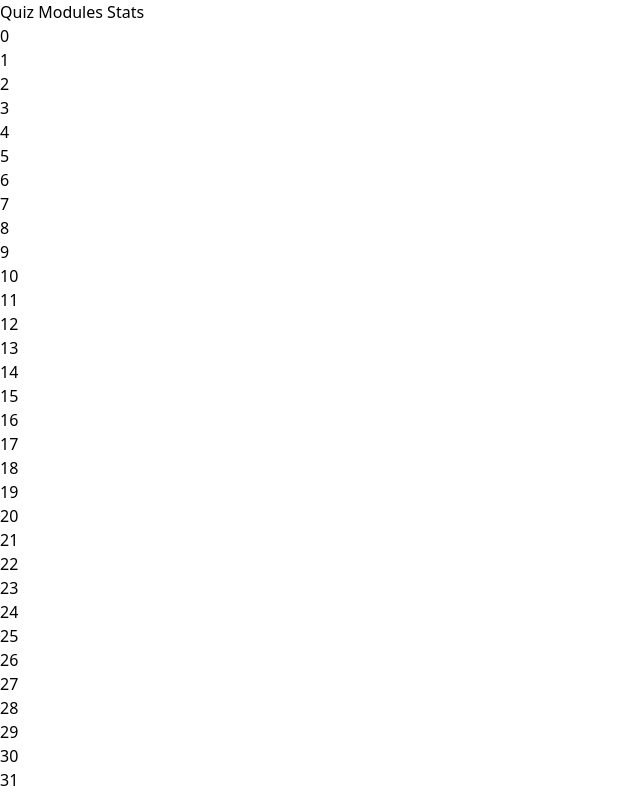
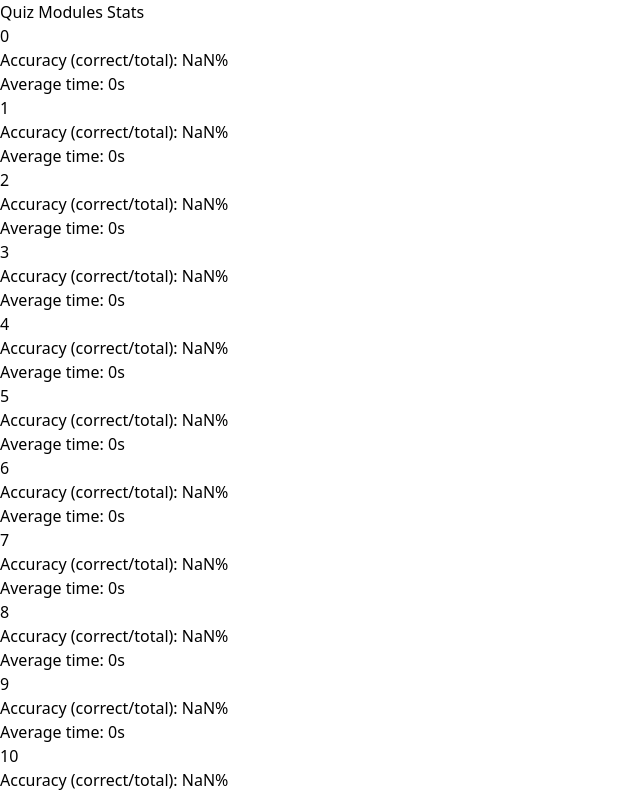
Before and after one commit to andrew-noble/mental-math, a React (Vite) app: page /mental-math/stats in a window 1280 px wide. Shown: the top 796 px of the page, without its empty margins (0-640 px from the left). Built offline with nearby package versions, Linux system fonts and the light colour scheme.

Commit message:
Implement stats -- not pretty but a start. I need an SQL db tbh

```diff
--- a/src/components/QuestionStat.jsx
+++ b/src/components/QuestionStat.jsx
@@ -1,7 +1,16 @@
-export default function QuestionStat({ question }) {
+export default function QuestionStat({
+  question,
+  total,
+  correct,
+  averageTime,
+}) {
+  const accuracyPct = (correct / total) * 100;
+
   return (
     <div>
       <p>{question.id}</p>
+      <p>Accuracy (correct/total): {accuracyPct.toFixed(2)}%</p>
+      <p>Average time: {averageTime}s</p>
     </div>
   );
 }
--- a/src/components/Stats.jsx
+++ b/src/components/Stats.jsx
@@ -1,14 +1,15 @@
 import { useState } from "react";
 import questions from "../questions.json";
 import QuestionStat from "./QuestionStat";
+import { getItem } from "../services/localStorage";
 
 const questionList = questions.questions;
 
 export default function Stats({ module }) {
-  const [activeModule, setActiveModule] = useState(module);
-
   //get questions for the active module
   const moduleQuestions = questionList.filter((q) => q.type === module);
+
+  const userStats = getItem("userStats") || {};
 
   //fix this later to use ui components like from shadcn rather than manual conditional rendering and state
   return (
@@ -16,13 +17,25 @@ export default function Stats({ module }) {
       {module === "multiplication" ? (
         <>
           {moduleQuestions.map((question) => (
-            <QuestionStat key={question.id} question={question} />
+            <QuestionStat
+              key={question.id}
+              question={question}
+              total={userStats[question.id]?.total || 0}
+              correct={userStats[question.id]?.correct || 0}
+              averageTime={userStats[question.id]?.averageTime || 0}
+            />
           ))}
         </>
       ) : (
         <>
           {moduleQuestions.map((question) => (
-            <QuestionStat key={question.id} question={question} />
+            <QuestionStat
+              key={question.id}
+              question={question}
+              total={userStats[question.id]?.total || 0}
+              correct={userStats[question.id]?.correct || 0}
+              averageTime={userStats[question.id]?.averageTime || 0}
+            />
           ))}
         </>
       )}
```
